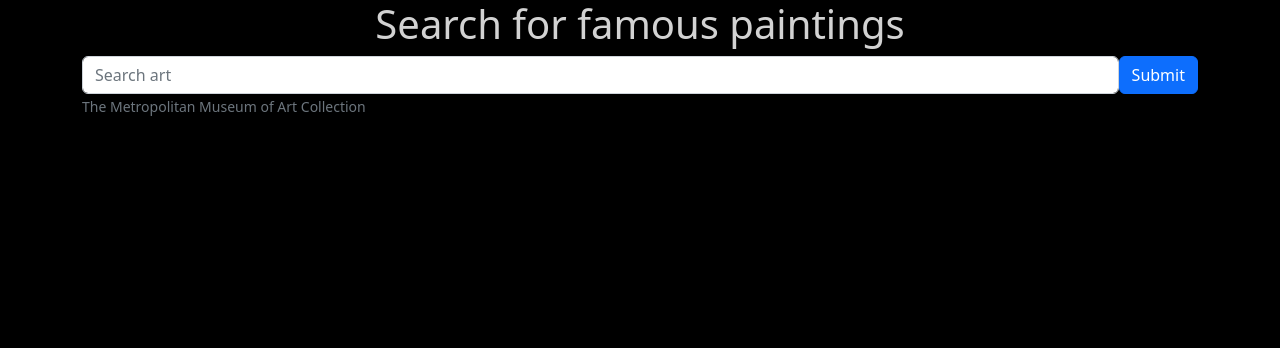
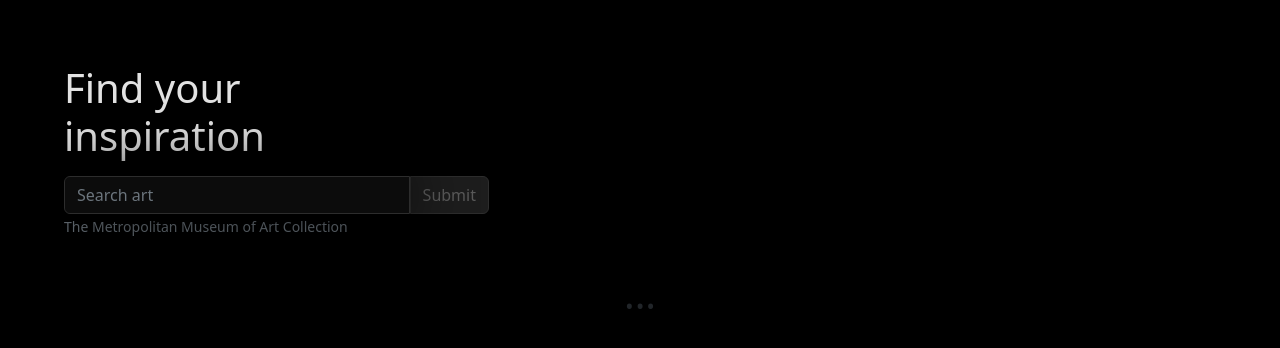
Before and after one commit to mircea-popa02/e-art-gallery, a React (Create React App) app: page / in a window 1280 px wide. Shown: the top 348 px of the page. Built offline with nearby package versions, Linux system fonts and the light colour scheme.

Commit message:
UI changes

```diff
--- a/src/App.css
+++ b/src/App.css
@@ -1,32 +1,162 @@
 .search-result img {
-  width: 60%;
+  max-height: 60vh;
+  max-width: fit-content;
   object-fit: cover;
   padding: 0 !important;
   margin-bottom: 16px;
-  /* shadow */
-  box-shadow: 0 0 64px 0 rgba(0, 0, 0, 075);
+  margin-right: 64px;
+  box-shadow: 0 0 64px 16px rgb(0, 0, 0, 0.75);
+  animation: fadeInAnimation ease 3s;
+  animation-fill-mode: forwards;
 }
 
 .search-result {
-  /* display: flex; */
-  padding: 32px !important;
+  padding: 64px !important;
+  padding-top: 0px !important;
   margin: auto !important;
-  margin-top: 16px !important;
+  /* margin-top: 16px !important; */
   height: 100%;
-  /* gradient */
-  background: rgb(0, 0, 0);
-  background: linear-gradient(
-    200deg,
-    rgba(0, 0, 0, 1) 0%,
-    rgb(0, 0, 0, 1) 50%,
-    rgba(0, 0, 0, 0) 100%
-  );
+  background-color: #00000000 !important;
+  animation: fadeInAnimation ease 3s;
 }
 
-.text-center {
-  color: rgb(210, 210, 210);
+.container {
+  z-index: 20 !important;
 }
 
+.search-form {
+  padding: 64px;
+  padding-bottom: 32px;
+}
+
+input, select, textarea{
+  color: #acacac !important;
+}
+
+.form-control {
+  border-top-right-radius: 0 !important;
+  border-bottom-right-radius: 0 !important;
+  background-color: #1a1a1a !important;
+  border-color:#2d2d2d !important;
+  box-shadow: 0 0 64px 0 rgba(0, 0, 0, 075) !important;
+  width: 30% !important;
+  background-color: #1d1d1d6b !important;
+  /* blur under */
+  backdrop-filter: blur(10px) !important;
+}
+
+.footer {
+  height: 64px;
+  background-color: #000000 !important;
+  color: #acacac !important;
+  text-align: center;
+  padding-top: 16px;
+  padding-bottom: 16px;
+  z-index: 10 !important;
+  background-color: #1d1d1d6b !important;
+  /* blur under */
+  backdrop-filter: blur(10px);
+
+}
+
+.footer p {
+  color: #acacac !important;
+}
+
+.swatch {
+  margin-top: 16px !important;
+}
+
+/* mobile */
+@media only screen and (max-width: 600px) {
+  .form-control {
+    width: 100% !important;
+  }
+
+  .search-result {
+    padding: 32px !important;
+    flex-direction: column !important;
+    align-items: center !important;
+  }
+
+  .search-result img {
+    width: 100% !important;
+    margin: 0 !important;
+    margin-bottom: 16px !important;
+  }
+
+  .search-form {
+    padding: 32px !important;
+  }
+
+  .info-container {
+    margin-bottom: 16px !important;
+  }
+}
+
+.btn-primary {
+  border-top-left-radius: 0 !important;
+  border-bottom-left-radius: 0 !important;
+  background-color: #2d2d2da5 !important;
+  border-color: #2d2d2d !important;
+  color: #acacac6d !important;
+}
+
+.btn-primary:active {
+  background-color: #e2e2e2 !important;
+  color: #000000af !important;
+  backdrop-filter: blur(10px) !important;
+}
+
+.box1 {
+  height: 100vh;
+  width: 100vw;
+  opacity: 0.6;
+  position: absolute;
+  top: 0;
+  left: 0;
+  z-index: -6 !important;
+  animation: fadeInAnimation2 ease 5s;
+  opacity: 0.9;
+}
+
+.box2 {
+  height: 100vh;
+  width: 100vw;
+  position: absolute;
+  top: 0;
+  left: 0;
+  z-index: -5 !important;
+  animation: fadeInAnimation3 ease 6s;
+  opacity: 0.3;
+}
+
+@keyframes fadeInAnimation {
+  0% {
+      opacity: 0;
+  }
+  100% {
+      opacity: 1;
+   }
+}
+
+@keyframes fadeInAnimation2 {
+  0% {
+      opacity: 0;
+  }
+  100% {
+      opacity: 0.3;
+   }
+}
+
+@keyframes fadeInAnimation2 {
+  0% {
+      opacity: 0;
+  }
+  100% {
+      opacity: 0.9;
+   }
+}
 
 .color {
   width: 40px;
--- a/src/App.js
+++ b/src/App.js
@@ -11,7 +11,8 @@ const App = () => {
     const [data, setData] = React.useState(null);
     const [image, setImage] = React.useState(null);
     const [getBgHex, setBgHex] = React.useState(null);
-    const [getTextHex, setTextHex] = React.useState(null);
+    const [getTextHex, setTextHex] = React.useState("#e2e2e2");
+    const [getColor, setColor] = React.useState(null);
     const [palette, setPalette] = React.useState(null);
 
     const handleSubmit = (event) => {
@@ -20,7 +21,6 @@ const App = () => {
         const data = {
             data: event.target[0].value
         }
-
 
         fetch('/search', {
             method: 'POST',
@@ -31,10 +31,12 @@ const App = () => {
         })
             .then(res => res.json())
             .then(res => {
+
                 // console.log(res)
-
                 setData(res.objectIDs)
                 // console.log(res.objectIDs)
+                // wait 1 second before making the next request
+                setTimeout(() => {
 
                     fetch('/object', {
                         method: 'POST',
@@ -45,6 +47,7 @@ const App = () => {
                     })
                         .then(res => res.json())
                         .then(res => {
+
                             console.log(res)
 
                             setImage(res)
@@ -61,6 +64,7 @@ const App = () => {
 
                                     setBgHex(palette.DarkMuted.hex)
                                     setTextHex(palette.LightVibrant.hex)
+                                    setColor(palette.DarkVibrant.hex)
                                     setPalette(palette)
 
                                     // map palette
@@ -70,8 +74,10 @@ const App = () => {
                                     )
 
                                 });
+
                         }
                         )
+                }, 500)
             })
         event.target.reset()
     }
@@ -79,37 +85,46 @@ const App = () => {
 
     return (
         <>
-            <Container>
-            <h1 className='text-center'>Search for famous paintings</h1>
+
+            <div className='search-form'>
+                <h1 style={{ fontWeight: 300, color: getTextHex, marginBottom: 16 }}>Find your <br></br><h1 > inspiration</h1></h1>
                 <Form onSubmit={handleSubmit}>
                     <Form.Group controlId="formBasicEmail">
                         {/* <Form.Label>Find works of art</Form.Label> */}
                         <div className='d-flex'>
-                            <Form.Control type="text" placeholder="Search art" />
-                            <Button type='submit'>
+                            <Form.Control type="text" placeholder="Search art" style={{ fontWeight: 300 }}>
+                            </Form.Control>
+                            <Button type='submit' style={{ fontWeight: 300 }}>
                                 Submit
                             </Button>
                         </div>
-                        <Form.Text className="text-muted">
+                        <Form.Text className="text-muted" style={{ fontWeight: 300 }}>
                             The Metropolitan Museum of Art Collection
                         </Form.Text>
                     </Form.Group>
                 </Form>
-            </Container>
+            </div>
 
             {
-                image &&
-                <div className='search-result d-flex row' style={{ backgroundColor: getBgHex, color: getTextHex }}>
+                image ?
+                    <>
+                        <div key={getColor} className='box1' style={{ background: 'radial-gradient(at top left,' + getColor + ', #000000, #000000)' }}>
+                        </div>
+                        <div key={getBgHex} className='box2' style={{ background: 'radial-gradient(at top right,' + getBgHex + ', #000000, #000000)' }}>
+                        </div>
+                        <div key={getColor} className='search-result d-flex' style={{
+                            color: getTextHex
+                        }}>
+                            <div>
                                 <img src={image.primaryImage} alt={image.title} />
-                    <div className='info-container col'>
-                        <h1>{image.title}</h1>
-                        {image.artistDisplayName && <h2>{image.artistDisplayName}</h2>}
-                        <h3>{image.objectDate}</h3>
-                        <h4>{image.medium}</h4>
-                        <h5>{image.dimensions}</h5>
                             </div>
-
-
+                            <div className='info-container'>
+                                <h1> {image.title} </h1>
+                                {image.artistDisplayName && <h3 style={{ color: getColor, fontWeight: 500 }}>{image.artistDisplayName}</h3>}
+                                <h4 style={{ color: getColor, fontWeight: 300 }}>{image.objectDate}</h4>
+                                <h4 style={{ color: getColor, fontWeight: 300 }}>{image.medium}</h4>
+                                <h5 style={{ color: getColor, fontWeight: 300 }}>{image.dimensions}</h5>
+                                <div>
                                     {palette &&
                                         <div className='swatch d-flex'>
                                             {Object.values(palette).map((color, index) => {
@@ -122,7 +137,23 @@ const App = () => {
                                         </div>
                                     }
                                 </div>
+                            </div>
+
+                        </div>
+                    </>
+                    :
+                    <Container className='d-flex justify-content-center'>
+                        <h1>...</h1>
+                    </Container>
             }
+
+            {getColor ?
+                <div className="footer" style={{ fontWeight: 300 }}>
+                    <p>Created by <a style={{ textDecoration: 'none', color: getColor}} href="https://github.com/mircea-popa02">Mircea Popa</a></p>
+                </div>
+                : null
+            }
+
         </>
     );
 }
--- a/src/index.css
+++ b/src/index.css
@@ -6,6 +6,15 @@ body {
   -moz-osx-font-smoothing: grayscale;
 
   background-color: #000000 !important;
+  overflow-x: hidden;
+  /* height: 100vh !important;
+  width: 100vw !important; */
+  -ms-overflow-style: none;  /* Internet Explorer 10+ */
+  scrollbar-width: none;  /* Firefox */
+}
+
+body::-webkit-scrollbar {
+  display: none;  /* Safari and Chrome */
 }
 
 code {
```
Lines whose indentation alone changed are shown as unchanged.
